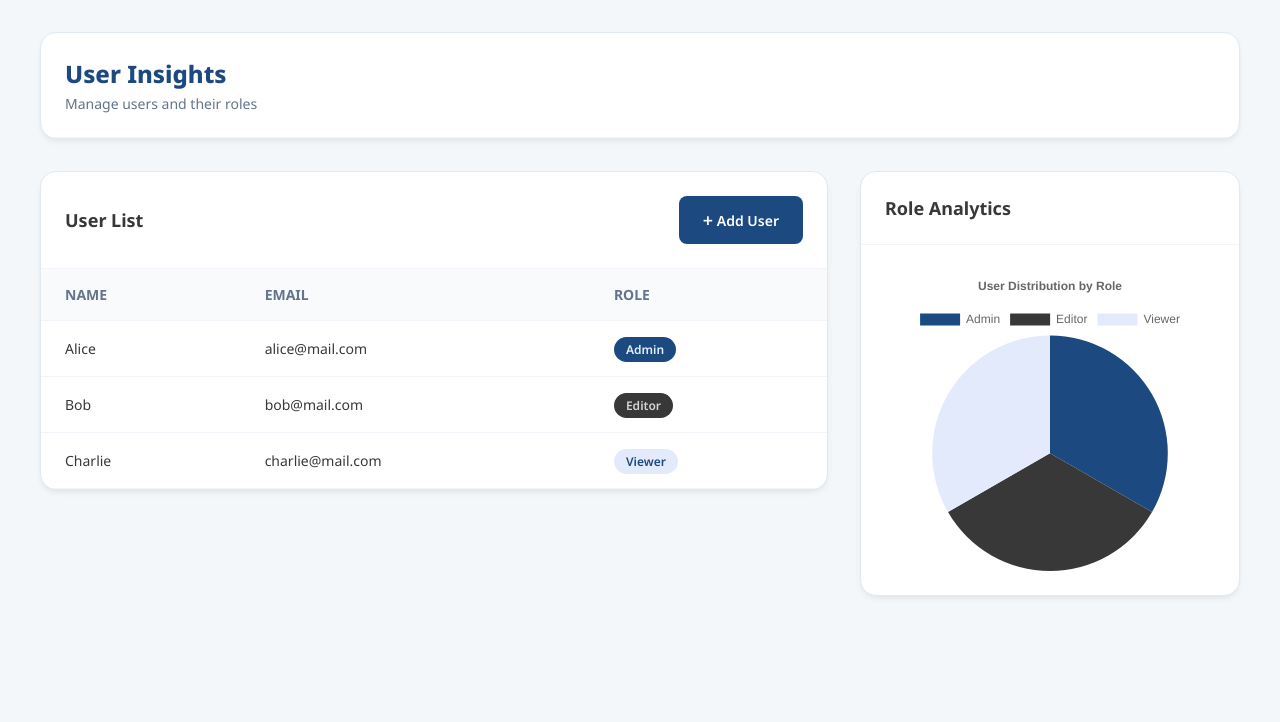
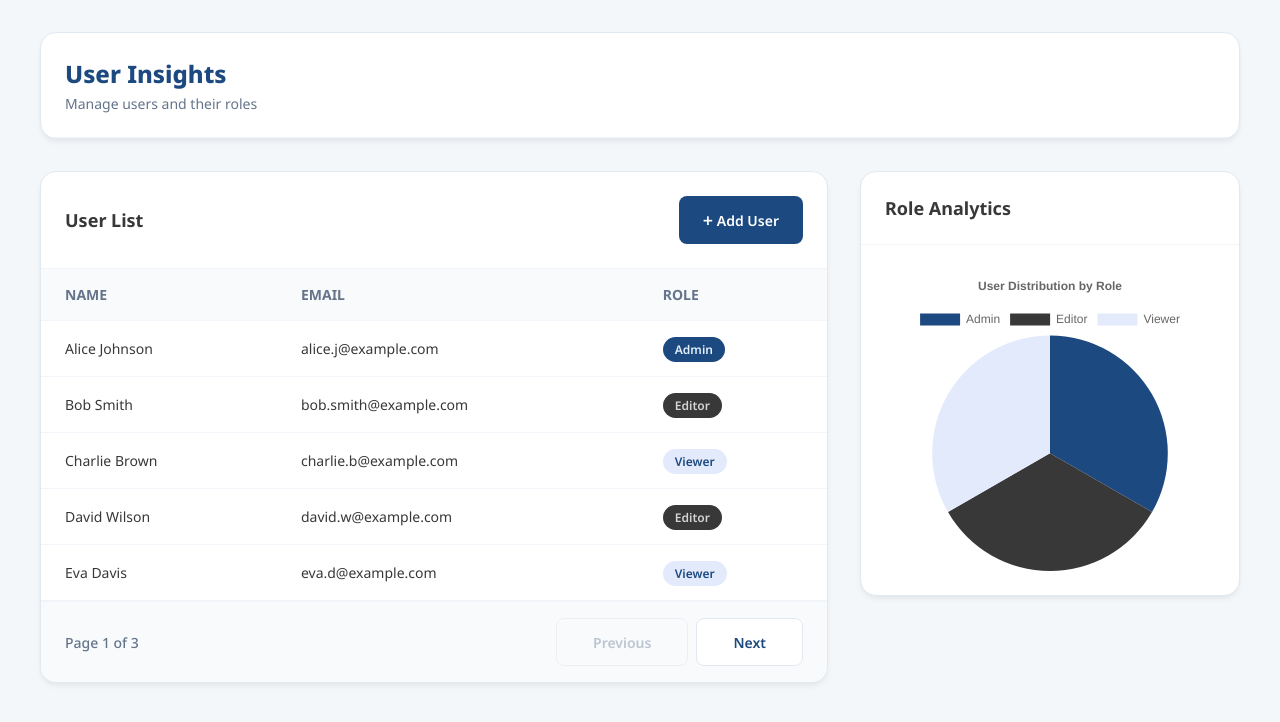
Before and after one commit to somraj2501/userinsight-dashboard, an Angular app: page /dashboard in a window 1280 px wide. Shown: the top 722 px of the page. Built offline with nearby package versions, Linux system fonts and the light colour scheme.

Commit message:
added pagination to the users table in the dashboard

```diff
--- a/src/app/components/user-dashboard/user-dashboard.component.css
+++ b/src/app/components/user-dashboard/user-dashboard.component.css
@@ -41,7 +41,7 @@ main {
   }
 }
 
-/* Card Styling */
+/* card styling */
 .card {
   background: #ffffff;
   border-radius: 16px;
@@ -65,7 +65,7 @@ main {
   font-weight: 700;
 }
 
-/* Table Styling */
+/* table styling */
 .table-wrapper {
   overflow-x: auto;
 }
@@ -96,7 +96,7 @@ table tr:hover {
   background-color: #f8fafc;
 }
 
-/* Role Badges */
+/* role badges */
 .role-badge {
   padding: 4px 12px;
   border-radius: 9999px;
@@ -118,7 +118,7 @@ table tr:hover {
   background-color: #e3eafc;
 }
 
-/* Chart Settings */
+/* chart settings */
 .chart-container {
   padding: 24px;
   height: 350px;
@@ -182,3 +182,56 @@ table tr:hover {
   padding: 30px;
   text-align: center;
 }
+
+/* pagination styling */
+.pagination {
+  display: flex;
+  justify-content: space-between;
+  align-items: center;
+  padding: 1rem 1.5rem;
+  border-top: 1px solid #f1f5f9;
+  background-color: #f8fafc;
+}
+
+.pagination-info {
+  font-size: 14px;
+  color: #64748b;
+  font-weight: 500;
+}
+
+.pagination-controls {
+  display: flex;
+  gap: 8px;
+}
+
+.btn-page {
+  font-size: 14px;
+  font-weight: 600;
+  color: var(--color-primary);
+  background-color: white;
+  border: 1px solid #e2e8f0;
+  border-radius: 8px;
+  cursor: pointer;
+  transition: all 0.2s cubic-bezier(0.4, 0, 0.2, 1);
+  display: flex;
+  align-items: center;
+  justify-content: center;
+}
+
+.btn-page:hover:not(:disabled) {
+  background-color: #f1f5f9;
+  border-color: #cbd5e1;
+  transform: translateY(-1px);
+}
+
+.btn-page:active:not(:disabled) {
+  transform: translateY(0);
+}
+
+.btn-page:disabled {
+  color: #94a3b8;
+  background-color: #f8fafc;
+  border-color: #e2e8f0;
+  cursor: not-allowed;
+  opacity: 0.6;
+}
--- a/src/app/components/user-dashboard/user-dashboard.component.html
+++ b/src/app/components/user-dashboard/user-dashboard.component.html
@@ -30,7 +30,7 @@
                 </tr>
               </thead>
               <tbody>
-                <tr *ngFor="let user of users$ | async">
+                <tr *ngFor="let user of paginatedUsers$ | async">
                   <td>{{ user.name }}</td>
                   <td>{{ user.email }}</td>
                   <td>
@@ -41,6 +41,28 @@
                 </tr>
               </tbody>
             </table>
+          </div>
+          <!-- pagination -->
+          <div class="pagination">
+            <div class="pagination-info">
+              Page {{ currentPage$ | async }} of {{ totalPages$ | async }}
+            </div>
+            <div class="pagination-controls">
+              <button
+                class="btn-page"
+                [disabled]="(currentPage$ | async) === 1"
+                (click)="prevPage()"
+              >
+                Previous
+              </button>
+              <button
+                class="btn-page"
+                [disabled]="(currentPage$ | async) === (totalPages$ | async)"
+                (click)="nextPage()"
+              >
+                Next
+              </button>
+            </div>
           </div>
         } @else {
           <ng-container *ngTemplateOutlet="noData"></ng-container>
--- a/src/app/components/user-dashboard/user-dashboard.component.ts
+++ b/src/app/components/user-dashboard/user-dashboard.component.ts
@@ -1,7 +1,7 @@
 import { Component, OnDestroy, OnInit } from '@angular/core';
 import { CommonModule } from '@angular/common';
 import { UserService, User } from '../../services/user.service';
-import { Observable, Subject, takeUntil } from 'rxjs';
+import { Observable, Subject, takeUntil, combineLatest, map, BehaviorSubject } from 'rxjs';
 import { UserFormComponent } from '../user-form/user-form.component';
 
 @Component({
@@ -13,12 +13,40 @@ import { UserFormComponent } from '../user-form/user-form.component';
 })
 export class UserDashboardComponent implements OnInit, OnDestroy {
   users$: Observable<User[]>;
+  paginatedUsers$: Observable<User[]>;
+  currentPage$ = new BehaviorSubject<number>(1);
+  pageSize$ = new BehaviorSubject<number>(5);
+  totalPages$ = new BehaviorSubject<number>(1);
+
   showUserForm = false;
   private chartInstance: any;
   private destroy$ = new Subject<void>();
 
   constructor(private userService: UserService) {
     this.users$ = this.userService.users$;
+
+    // calculate total pages whenever users list changes
+    this.users$.pipe(takeUntil(this.destroy$)).subscribe(users => {
+      const totalPages = Math.ceil(users.length / this.pageSize$.value);
+      this.totalPages$.next(totalPages || 1);
+
+      // reset current page if it exceeds total pages
+      if (this.currentPage$.value > totalPages && totalPages > 0) {
+        this.currentPage$.next(totalPages);
+      }
+    });
+
+    // logic for paginated users
+    this.paginatedUsers$ = combineLatest<[User[], number, number]>([
+      this.users$,
+      this.currentPage$,
+      this.pageSize$,
+    ]).pipe(
+      map(([users, currentPage, pageSize]) => {
+        const startIndex = (currentPage - 1) * pageSize;
+        return users.slice(startIndex, startIndex + pageSize);
+      }),
+    );
   }
 
   ngOnInit(): void {
@@ -31,7 +59,6 @@ export class UserDashboardComponent implements OnInit, OnDestroy {
   }
 
   async initializeChart(users: User[]) {
-    // lazy load chart.js only when users list has values
     const { Chart, registerables } = await import('chart.js');
     Chart.register(...registerables);
 
@@ -84,6 +111,20 @@ export class UserDashboardComponent implements OnInit, OnDestroy {
     this.showUserForm = !this.showUserForm;
   }
 
+  nextPage() {
+    // goto next page if current page is less than total pages
+    if (this.currentPage$.value < this.totalPages$.value) {
+      this.currentPage$.next(this.currentPage$.value + 1);
+    }
+  }
+
+  prevPage() {
+    // goto previous page if current page is greater than 1
+    if (this.currentPage$.value > 1) {
+      this.currentPage$.next(this.currentPage$.value - 1);
+    }
+  }
+
   ngOnDestroy(): void {
     this.destroy$.next();
     this.destroy$.complete();
--- a/src/app/services/user.service.ts
+++ b/src/app/services/user.service.ts
@@ -12,9 +12,18 @@ export interface User {
 })
 export class UserService {
   private usersSubject = new BehaviorSubject<User[]>([
-    { name: 'Alice', email: 'alice@mail.com', role: 'Admin' },
-    { name: 'Bob', email: 'bob@mail.com', role: 'Editor' },
-    { name: 'Charlie', email: 'charlie@mail.com', role: 'Viewer' },
+    { name: 'Alice Johnson', email: 'alice.j@example.com', role: 'Admin' },
+    { name: 'Bob Smith', email: 'bob.smith@example.com', role: 'Editor' },
+    { name: 'Charlie Brown', email: 'charlie.b@example.com', role: 'Viewer' },
+    { name: 'David Wilson', email: 'david.w@example.com', role: 'Editor' },
+    { name: 'Eva Davis', email: 'eva.d@example.com', role: 'Viewer' },
+    { name: 'Frank Miller', email: 'frank.m@example.com', role: 'Admin' },
+    { name: 'Grace Hopper', email: 'grace.h@example.com', role: 'Admin' },
+    { name: 'Henry Ford', email: 'henry.f@example.com', role: 'Editor' },
+    { name: 'Ivy League', email: 'ivy.l@example.com', role: 'Viewer' },
+    { name: 'Jack Reacher', email: 'jack.r@example.com', role: 'Editor' },
+    { name: 'Kelly Clarkson', email: 'kelly.c@example.com', role: 'Viewer' },
+    { name: 'Liam Neeson', email: 'liam.n@example.com', role: 'Admin' },
   ]);
 
   users$ = this.usersSubject.asObservable();
```
